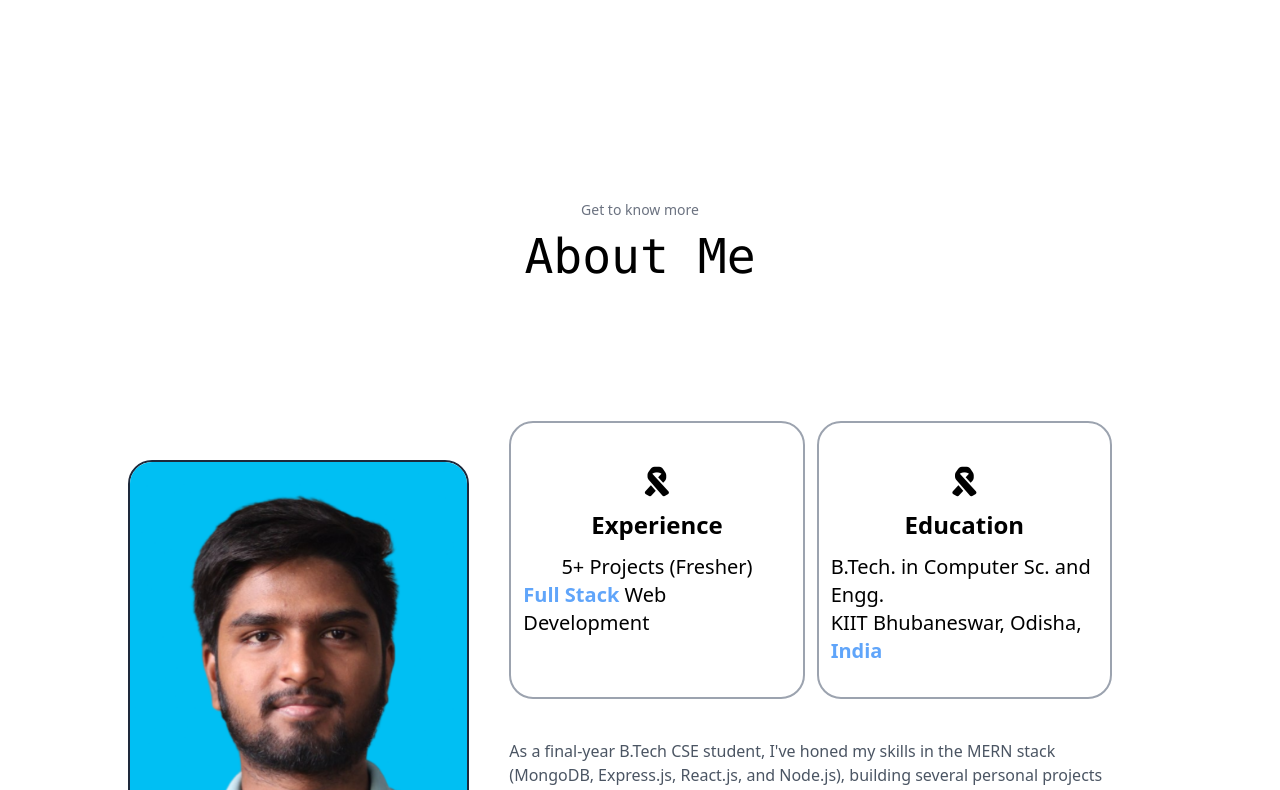
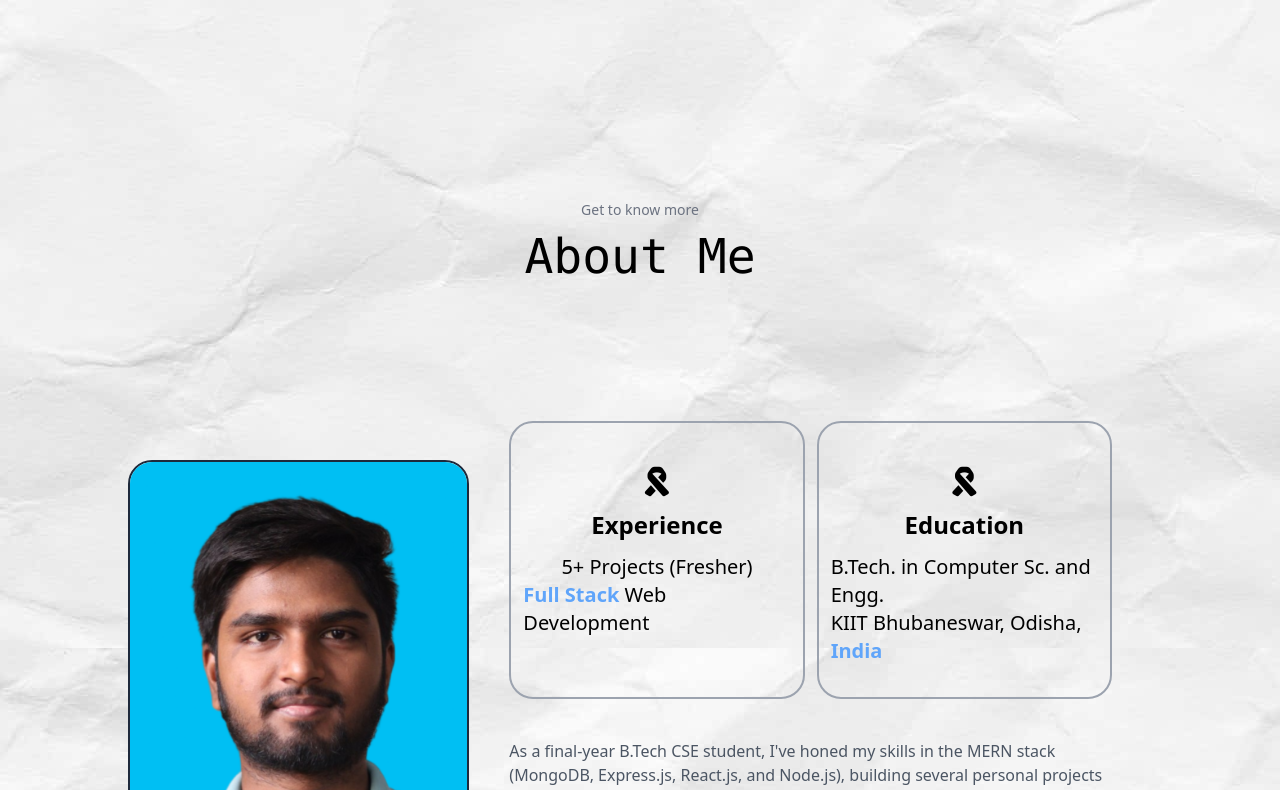
Before and after one commit to uuutsav/cv, a website: page index.html in a window 1280 px wide. Shown: the part 632-1422 px from the top of the page. Drawn offline with Linux system fonts and the light colour scheme.

Commit message:
Add background

```diff
--- a/index.html
+++ b/index.html
@@ -8,7 +8,7 @@
     <link href="./src/output.css" rel="stylesheet">
 </head>
 
-<body>
+<body background="public/background.jpg">
     <div class="nav flex justify-between items-center h-[15vh] p-8 text-3xl md:px-[10vw] ">
         <div class="name text-center text-4xl ">Kumar Utsav</div>
         <div class="hamburgerMenu md:hidden ">
```
Also changed, not shown: public/background.jpg (added).
